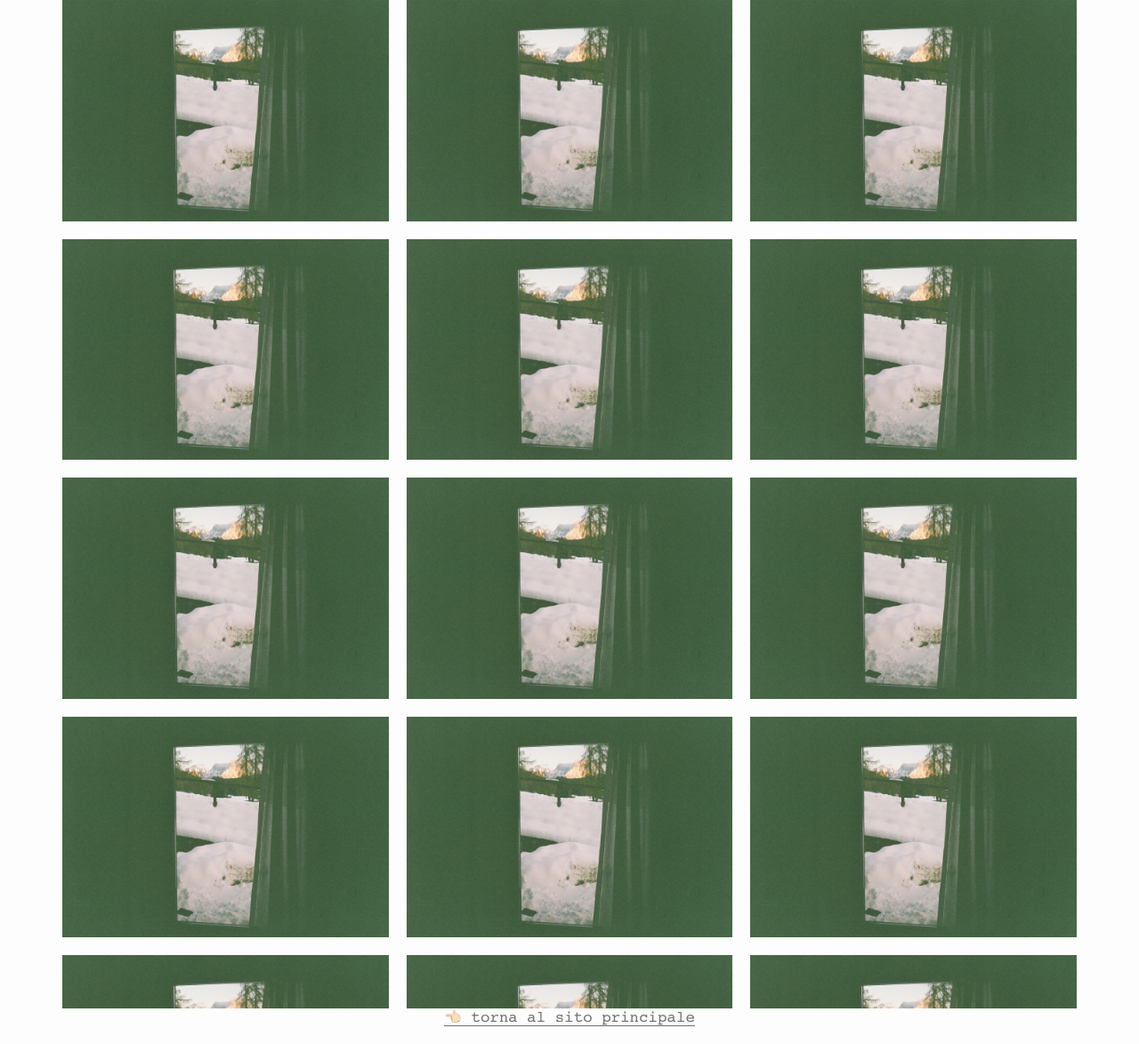
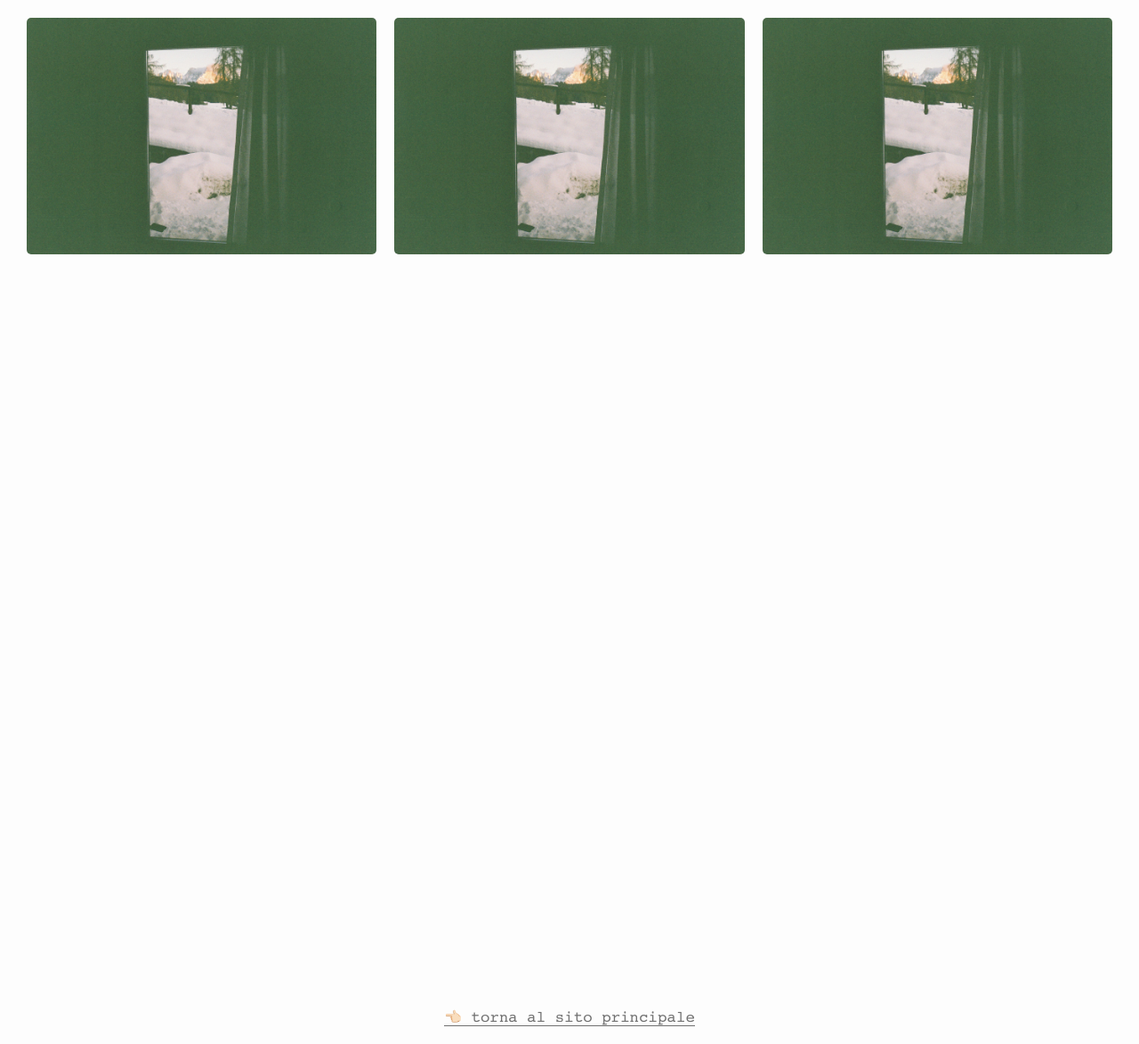
Before and after one commit to macs-massimopiazza/massimopiazza.com-5, a PHP site: page /fotine/index.html in a window 1280 px wide. Shown: the part 60-1234 px from the top of the page at 89% size. Run offline with PHP 8.4, Linux system fonts and the light colour scheme.

Commit message:
pic-card style

```diff
--- a/fotine/css/dark-theme.css
+++ b/fotine/css/dark-theme.css
@@ -22,9 +22,9 @@
     background-color: var(--color-light);
 }
 
-body.dark ul.links li > span {
+/* body.dark ul.links li > span {
     border-right: 1px solid var(--color-light);
-}
+} */
 
 /* contact modal */
 body.dark #contact-modal {
--- a/fotine/css/style.css
+++ b/fotine/css/style.css
@@ -238,10 +238,7 @@
     display: flex;
     justify-content: center;
     overflow: hidden;
-}
-
-.loaded main {
-    overflow-y: auto;
+    padding: 20px 0;
 }
 
 @media screen and (max-width: 700px) {
@@ -277,7 +274,7 @@
 /* pics-wrapper */
 #pics-wrapper {
     justify-content: center;
-    padding: 0 40px;
+    overflow-y: auto;
 }
 
 #pics-wrapper .row {
@@ -289,7 +286,24 @@
 
 #pics-wrapper .pic-card {
     width: calc((100% / 3) - 20px);
+    border-radius: 5px;
+    overflow: hidden;
+    position: relative;
 }
+
+
+@media screen and (max-width: 1080px) {
+    #pics-wrapper .pic-card {
+        width: calc((100% / 2) - 20px);
+    }
+}
+
+@media screen and (max-width: 768px) {
+    #pics-wrapper .pic-card {
+        width: calc(100% - 20px);
+    }
+}
+
 
 #pics-wrapper .pic-card img {
     width: 100%;
--- a/fotine/index.html
+++ b/fotine/index.html
@@ -61,42 +61,6 @@
                     <div class="pic-card">
                         <img src="img/F1180001.JPG" alt="">
                     </div>
-                    <div class="pic-card">
-                        <img src="img/F1180001.JPG" alt="">
-                    </div>
-                    <div class="pic-card">
-                        <img src="img/F1180001.JPG" alt="">
-                    </div>
-                    <div class="pic-card">
-                        <img src="img/F1180001.JPG" alt="">
-                    </div>
-                    <div class="pic-card">
-                        <img src="img/F1180001.JPG" alt="">
-                    </div>
-                    <div class="pic-card">
-                        <img src="img/F1180001.JPG" alt="">
-                    </div>
-                    <div class="pic-card">
-                        <img src="img/F1180001.JPG" alt="">
-                    </div>
-                    <div class="pic-card">
-                        <img src="img/F1180001.JPG" alt="">
-                    </div>
-                    <div class="pic-card">
-                        <img src="img/F1180001.JPG" alt="">
-                    </div>
-                    <div class="pic-card">
-                        <img src="img/F1180001.JPG" alt="">
-                    </div>
-                    <div class="pic-card">
-                        <img src="img/F1180001.JPG" alt="">
-                    </div>
-                    <div class="pic-card">
-                        <img src="img/F1180001.JPG" alt="">
-                    </div>
-                    <div class="pic-card">
-                        <img src="img/F1180001.JPG" alt="">
-                    </div>
                 </div>
             </section>
         </main>
```
